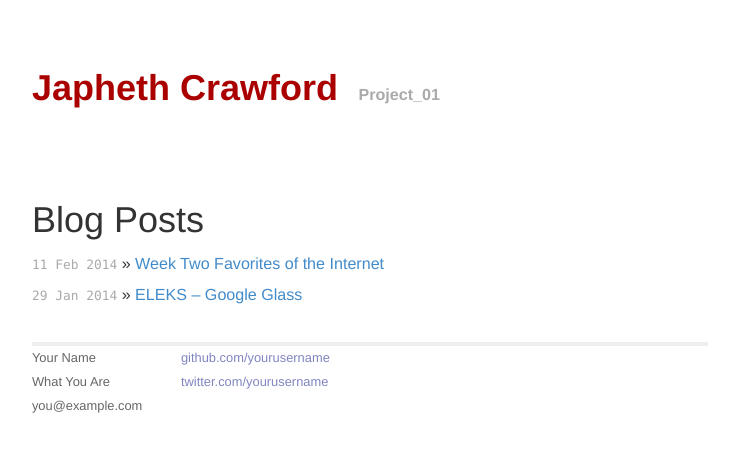
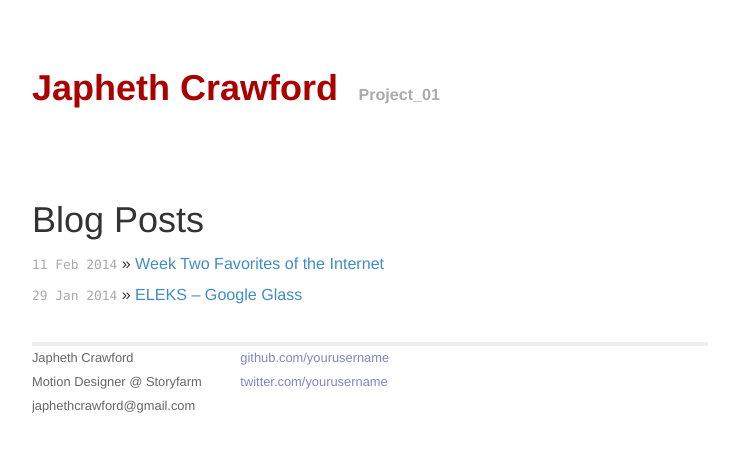
Before and after one commit to japhethcrawford/classblog, a Jekyll site: the page built from index.html, in a window 1280 px wide. Shown: the top 452 px of the page, without its empty margins (270-1009 px from the left). Built offline with Jekyll 4.4.1, drawn with Linux system fonts in a browser that asks for light colours; Markdown is read by kramdown in place of the engine named in the settings; comment, search, counter and statistics services are not loaded.

Commit message:
update contact info

```diff
--- a/_layouts/default.html
+++ b/_layouts/default.html
@@ -31,15 +31,15 @@
 	          <div class="footer">
 	            <div class="contact">
 	              <p>
-	                Your Name<br />
-	                What You Are<br />
-	                you@example.com
+	                Japheth Crawford<br />
+	                Motion Designer @ Storyfarm<br />
+	                japhethcrawford@gmail.com
 	              </p>
 	            </div>
 	            <div class="contact">
 	              <p>
-	                <a href="https://github.com/yourusername">github.com/yourusername</a><br />
-	                <a href="https://twitter.com/yourusername">twitter.com/yourusername</a><br />
+	                <a href="https://github.com/japhethcrawford">github.com/yourusername</a><br />
+	                <a href="https://twitter.com/japhethcrawford">twitter.com/yourusername</a><br />
 	              </p>
 	            </div>
 	          </div><!-- End Footer -->
```
Also changed, not shown: 1 other file.
